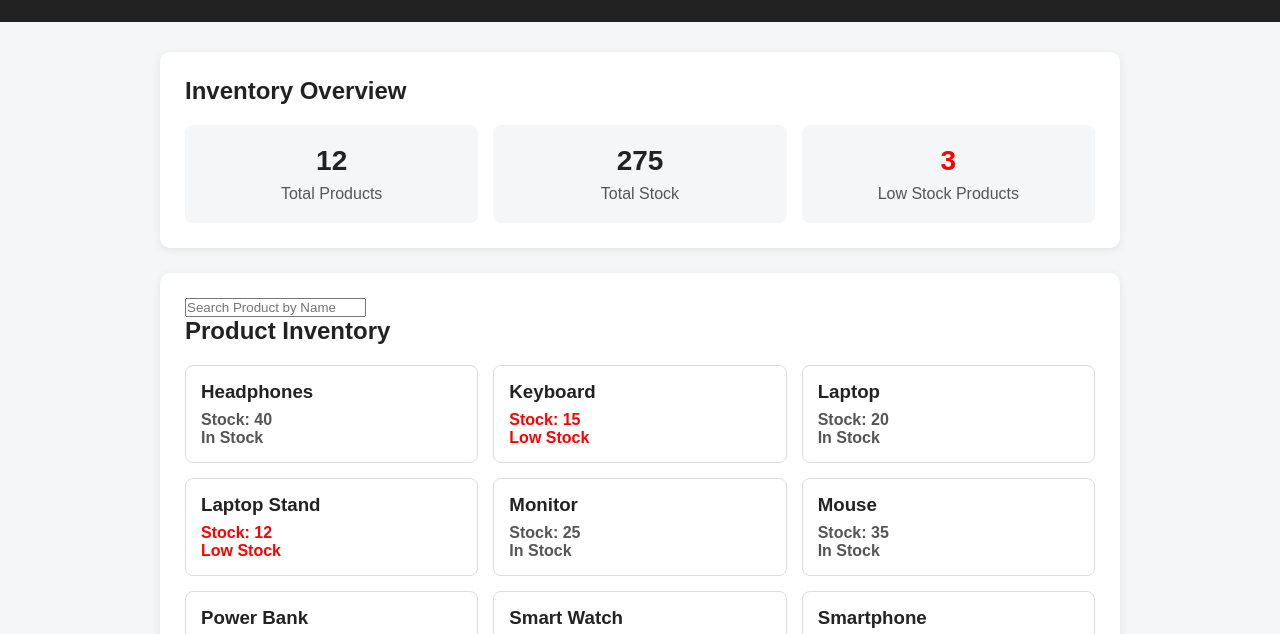
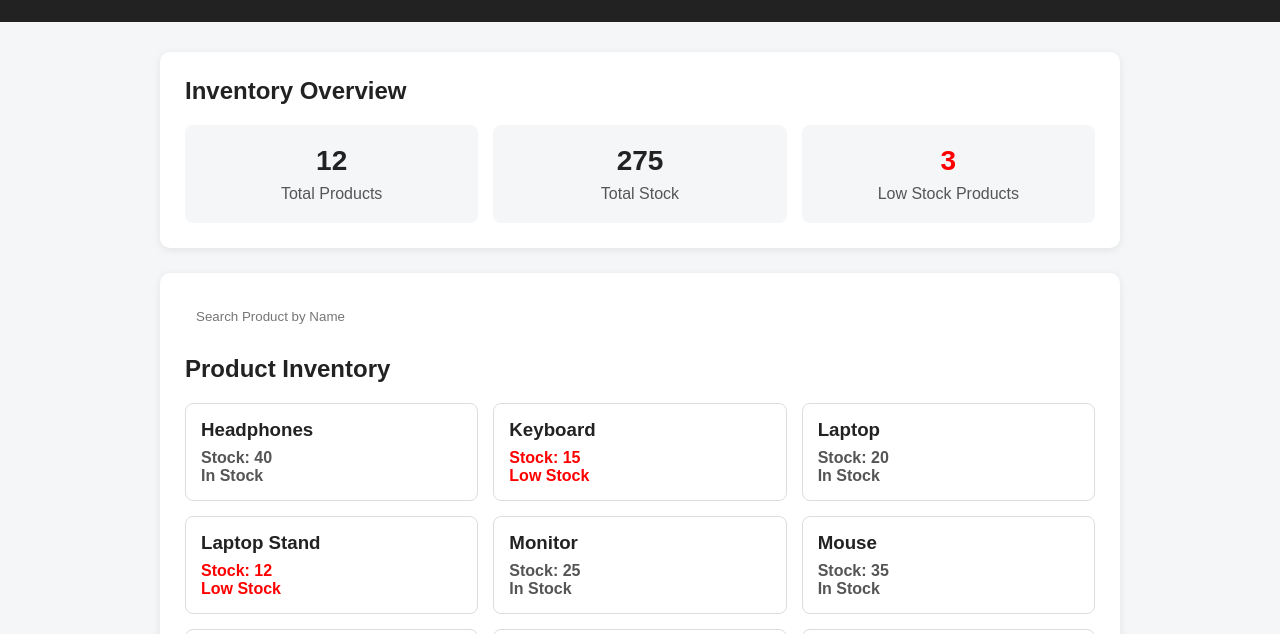
Before and after one commit to abhishe0510/eCart-Challenge-06, a plain HTML site: page index.html in a window 1280 px wide. Shown: the part 88-722 px from the top of the page. Drawn offline with Linux system fonts and the light colour scheme.

Commit message:
added css changes for search-product by name

```diff
--- a/index.html
+++ b/index.html
@@ -49,8 +49,9 @@
         <section class="inventory-section">
 
             <input
-                type="text";
+                type="text"
                 id="search-product"
+                class="search-product"
                 placeholder="Search Product by Name"
             >
 
--- a/style.css
+++ b/style.css
@@ -210,3 +210,11 @@ button:hover {
     transform: translateY(-2px);
     box-shadow: 0 4px 10px rgba(0, 0, 0, 0.1);
 }
+
+#search-product {
+    width: 100%;
+    padding :10px;
+    margin-bottom: 20px;
+    border: 1px solid white;
+    border-radius: 5px;
+}
```
